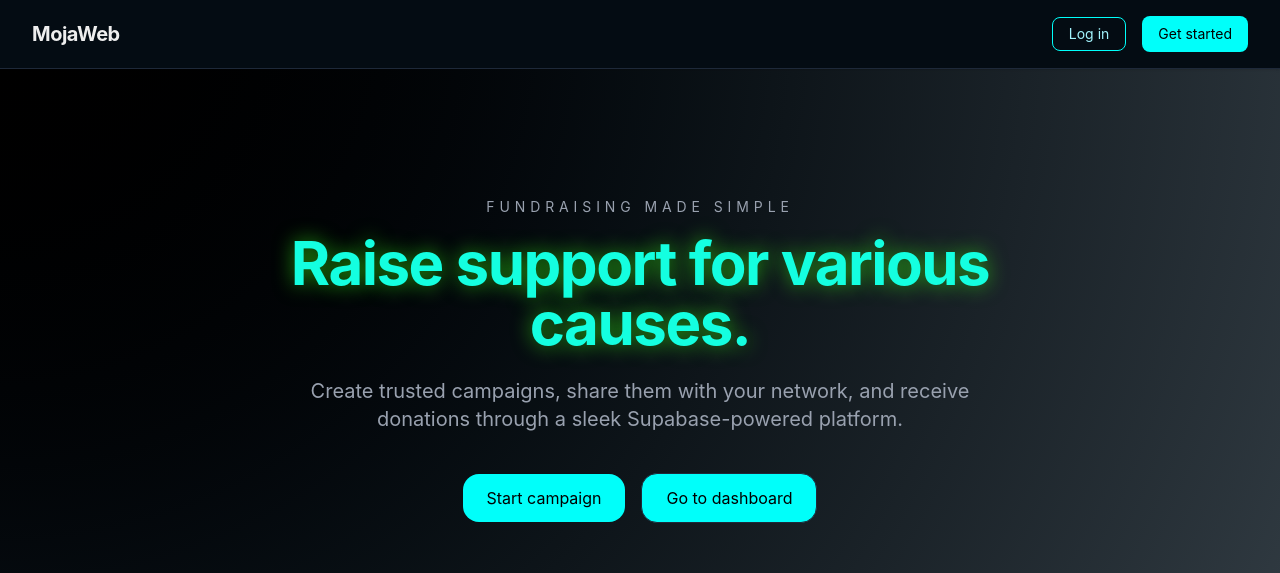
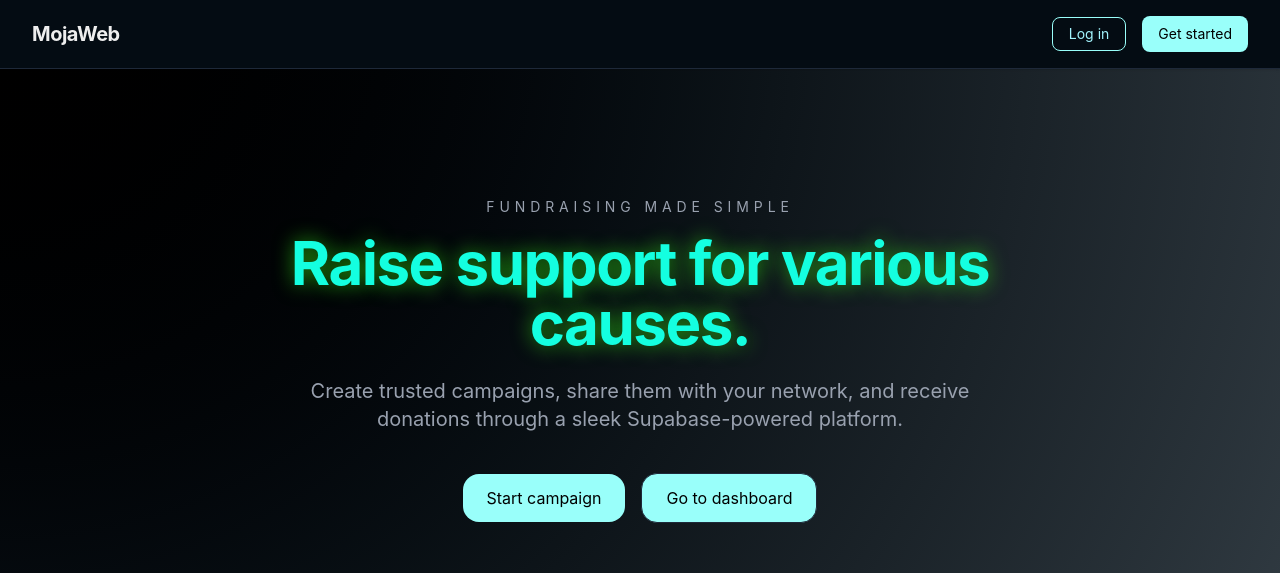
Before and after one commit to MatiriSimon/mojaweb, a Next.js app: page / in a window 1280 px wide. Shown: the top 573 px of the page. Built offline with nearby package versions, Linux system fonts and the light colour scheme; no server answers; the database is empty.

Commit message:
Minor changes

```diff
--- a/app/globals.css
+++ b/app/globals.css
@@ -7,7 +7,7 @@
 
   /* Custom Brand Colors */
   --color-brand-primary: #557C99;
-  --color-brand-secondary:  #00fffa;
+  --color-brand-secondary:  #99fffa;
   --color-accent-custom: #f59e0b;
 
   /* Border Radii */
```
